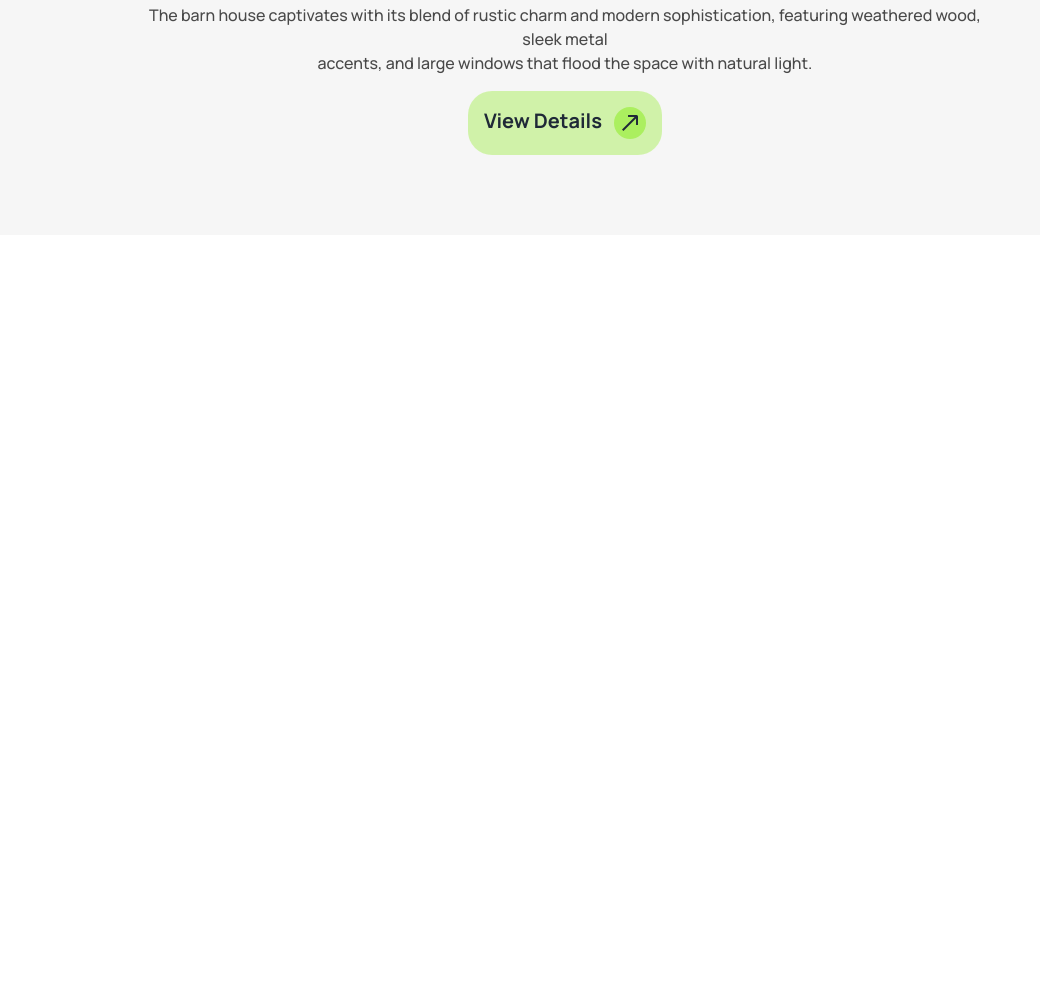
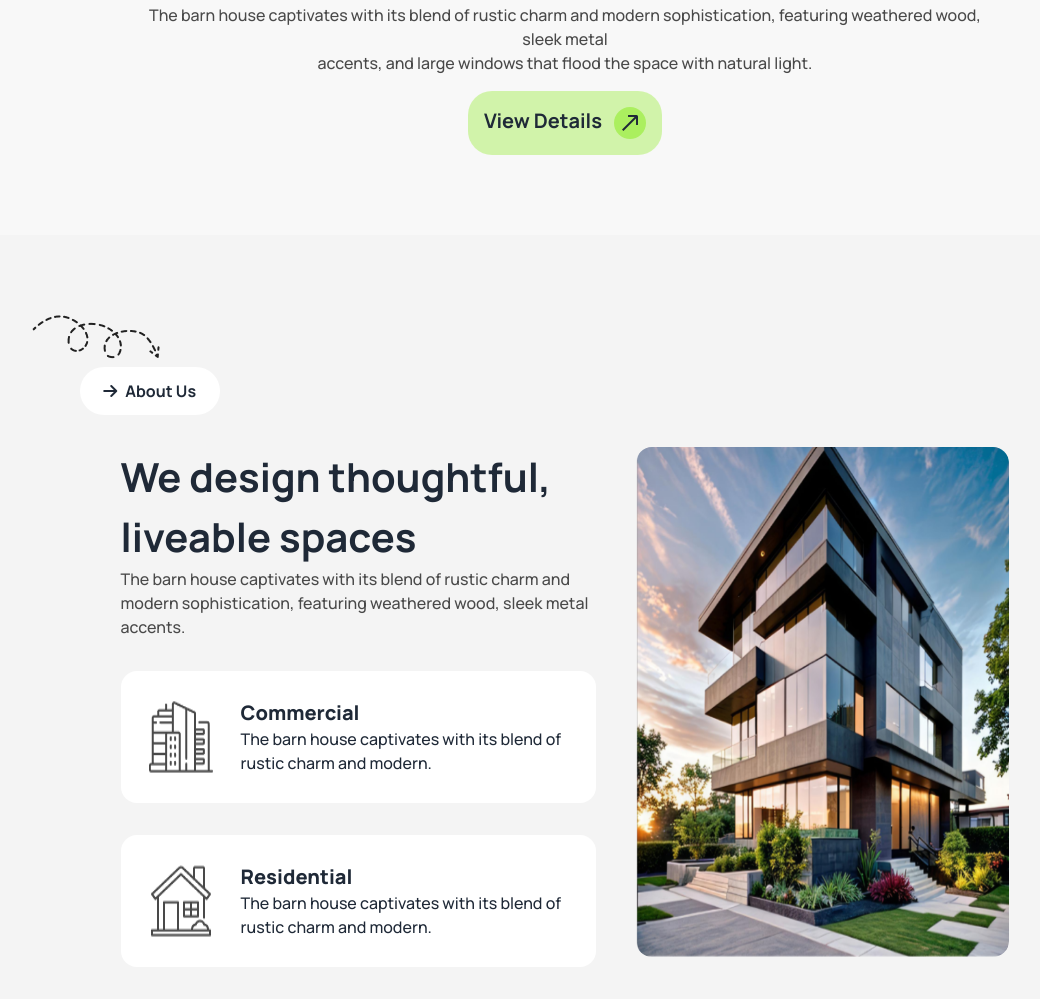
Before and after one commit to Mahfuz1912/Rinterio-Architect, a plain HTML site: page index.html in a window 1280 px wide. Shown: the part 627-1626 px from the top of the page, without its empty margins (75-1115 px from the left). Before the commit the page ends 942 px from the top, so only its background shows below. Drawn offline with nearby package versions, Linux system fonts and the light colour scheme.

Commit message:
Add My About Us Section

```diff
--- a/index.html
+++ b/index.html
@@ -46,8 +46,8 @@
     <title>Rinterio-Architect</title>
 </head>
 <body class="font-primary">
-    <section class="bg-[#F6F6F6]">
-        <header class="lg:w-10/12 m-auto ">
+    <section class="bg-[#f8f8f8]">
+        <header class="lg:w-10/12 m-auto">
             <nav class="flex justify-between ">
                 <div class="navbar">
                     <div class="navbar-start">
@@ -69,10 +69,10 @@
                     </div>
                     <div class="navbar-end ">
                         <div  class="hidden lg:block">
-                           <a href="#">
+                           <a>
                             <i class="fa-solid fa-magnifying-glass mr-3  bg-white rounded-full p-3"></i>
                            </a>
-                            <a href="">
+                            <a>
                                 <i class="fa-solid fa-cart-shopping mr-4  bg-white rounded-full p-3"></i>
                             </a>
                             <a href="#" class="btn btn-ghost bg-color-primary rounded-3xl">
@@ -88,8 +88,7 @@
                             </div>
                             <ul
                               tabindex="0"
-                              class="menu right-0 menu-sm dropdown-content bg-gradient-to-r
-                            from-[rgb(255,255,255)] to-[rgba(255,255,255)] rounded-box z-[1] mt-3 w-52 p-2 shadow">
+                              class="menu right-0 menu-sm dropdown-content bg-[#F4F4F4] rounded-box z-[1] mt-3 w-52 p-2 shadow">
                             <li><a class="font-extrabold text-text-secndary">Home</a></li>
                             <li><a class="text-text-forth">Services</a></li>
                             <li><a class="text-text-forth">Protfolio</a></li>
@@ -100,7 +99,7 @@
                     </div>
                   </div>
             </nav>
-            <section class="bg-[#F6F6F6] text-center items-center pb-20 mb-20 w-4/5 m-auto">
+            <section class="bg-[#f8f8f8] text-center items-center pb-20 w-4/5 m-auto">
                 <div>
                     <div class="flex justify-center items-center">
                         <img src="Images/banner.png" alt="">
@@ -122,7 +121,39 @@
         </header>
     </section>
 
-    <main>
+    <main class="bg-[#F4F4F4] pt-20 pb-20">
+      <section class="lg:w-10/12 m-auto">
+        <img class="lg:block hidden" src="Images/Vector.png" alt="">
+        <div class="w-[140px] h-auto bg-white rounded-3xl mt-2 py-3 m-auto lg:ml-12">
+          <div class="flex justify-center items-center">
+              <div class="flex text-center items-center justify-center"><i class=" fa-solid fa-arrow-right mr-2"></i></div>
+              <div class=" text-base font-bold ">About Us</div>
+            </div>
+        </div>
+        <section class="lg:flex w-5/6 justify-between m-auto gap-10 mt-8 ">
+          <div>
+            <h1 class="text-[40px] font-bold">We design thoughtful, <br>liveable spaces</h1>
+            <p class="font-medium text-text-secndary">The barn house captivates with its blend of rustic charm and <br>modern sophistication, featuring weathered wood, sleek metal accents.</p>
+            <div class="bg-white flex gap-7 p-7 mt-8 rounded-2xl">
+              <img src="Images/commercial.png" alt="">
+              <div>
+                <h2 class="font-extrabold text-xl">Commercial</h2>
+                <p class="font-medium">The barn house captivates with its blend of rustic charm and modern.</p>
+              </div>
+            </div>
+            <div class="bg-white flex mt-8 mb-7 gap-7 p-7 rounded-2xl">
+              <img src="Images/residential.png" alt="">
+              <div>
+                <h2 class="font-extrabold text-xl">Residential</h2>
+                <p class="font-medium">The barn house captivates with its blend of rustic charm and modern.</p>
+              </div>
+            </div>
+          </div>
+          <div>
+            <img class="rounded-2xl lg:h-[510px]" src="Images/Rectangle.png" alt="">
+          </div>
+        </section>
+      </section>
 
     </main>
 
```
